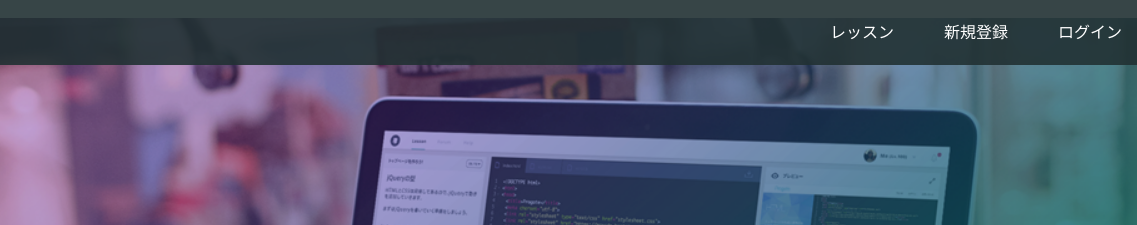
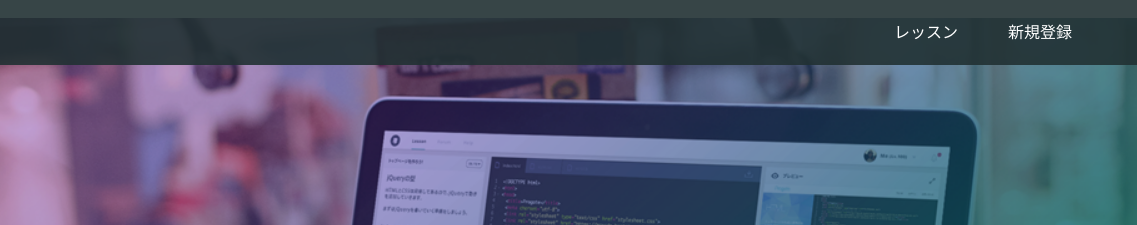
Before and after one commit to 19241044/19241044.github.io, a plain HTML site: page index.html in a window 1280 px wide. Shown: the top 225 px of the page, 143-1280 px from the left. Drawn offline with Linux system fonts and the light colour scheme.

Commit message:
Update index.html

```diff
--- a/index.html
+++ b/index.html
@@ -18,7 +18,7 @@
       <div class="header-right">
         <a href="#">レッスン</a>
         <a href="#">新規登録</a>
-        <a href="#" class="login">ログイン</a>
+        <a href="#" class="login"></a>
       </div>
     </div>
   </header>
```
